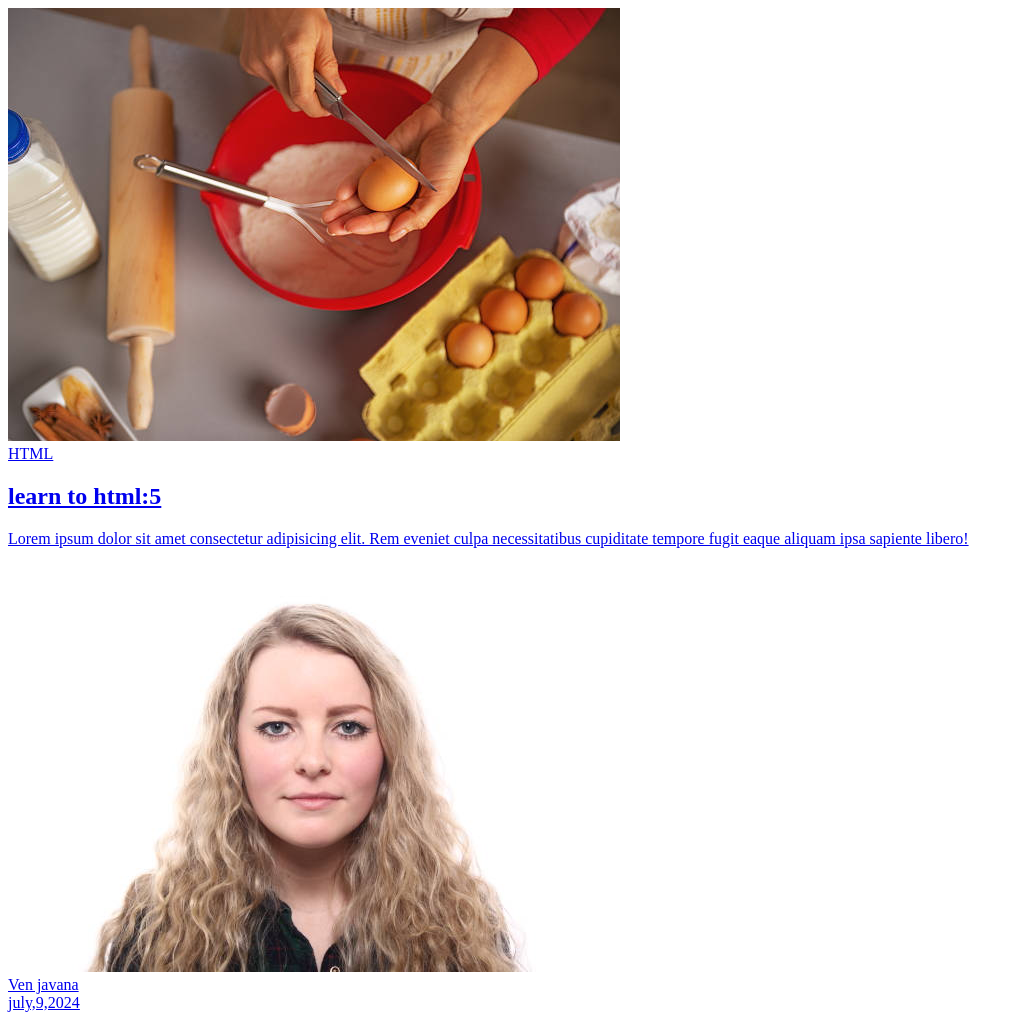
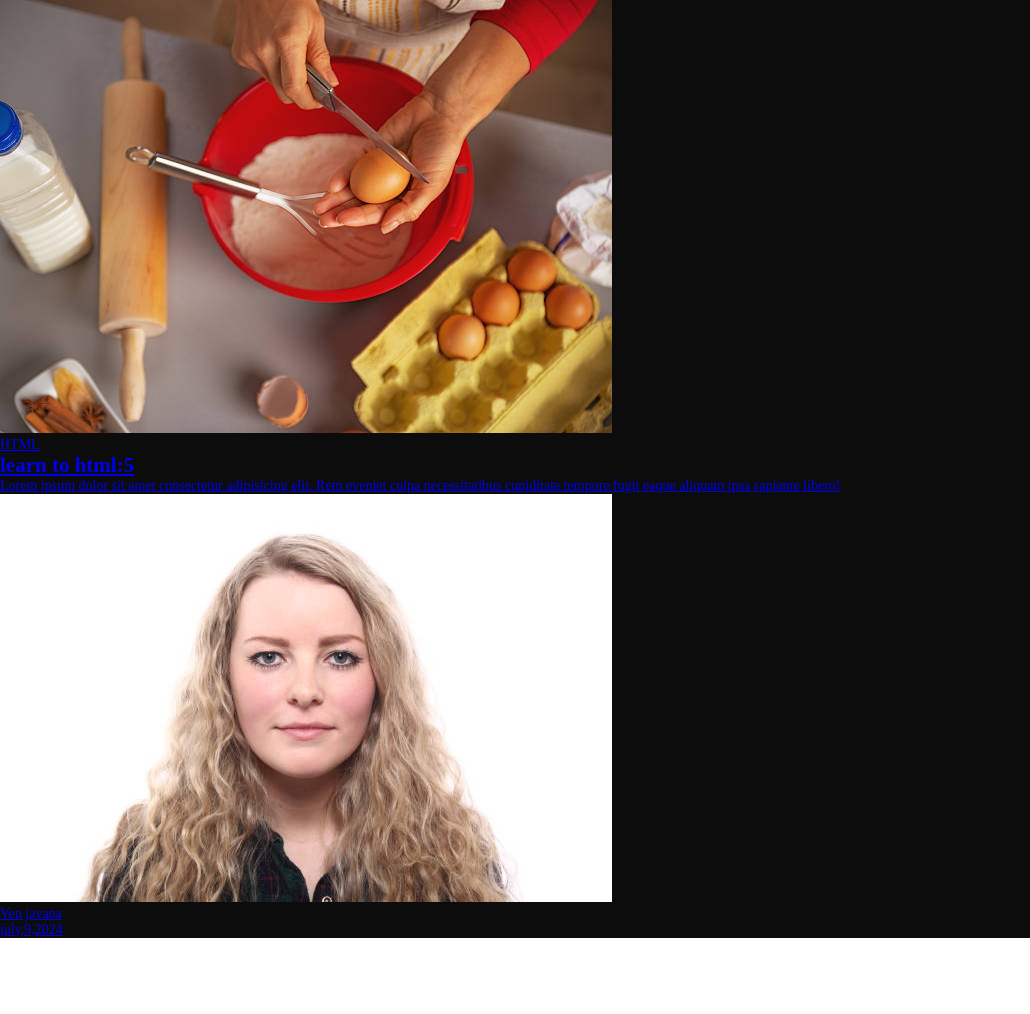
Before and after one commit to Javana-Bhikkhu/Cart-Layout-Design, a plain HTML site: page index.html in a window 1280 px wide. Shown: the whole page, without its empty margins (0-1030 px from the left). After the commit the page ends 938 px from the top, so only its background shows below. Drawn offline with Linux system fonts and the light colour scheme.

Commit message:
set up css selectors

```diff
--- a/style.css
+++ b/style.css
@@ -1,9 +1,24 @@
+:root{
+    --primary-color:rgb(12, 12, 12);
+}
+* {
+    padding: 0;
+    margin: 0;
+    box-sizing: border-box;
+}
+
+body {
+    font-family: serif;
+    font-size: 14px;
+}
+
 .card-container{
+display: grid;
 
 }
 
 .card{
-
+background-color: var(--primary-color);
 }
 
 .card-link{
```
